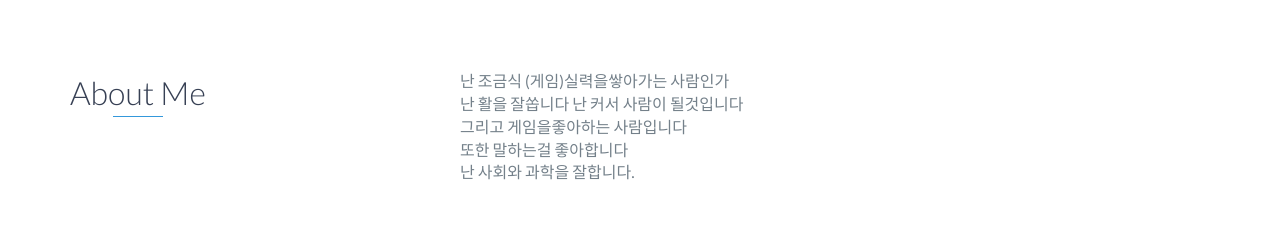
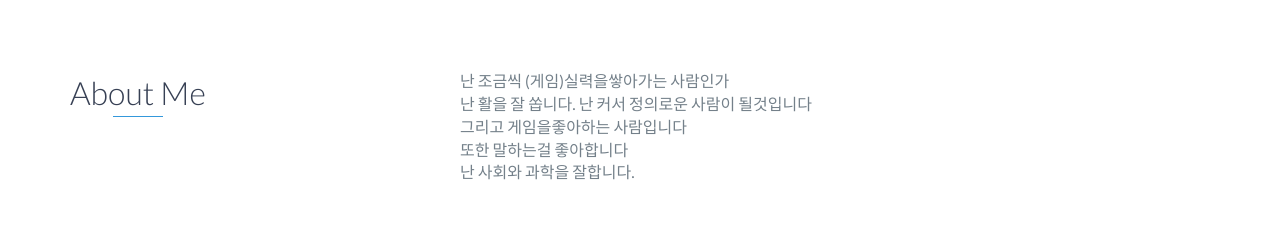
Before and after one commit to Runywoo/Runywoo.github.io, a website: page index.html in a window 1280 px wide. Shown: the part 805-1039 px from the top of the page. Drawn offline with nearby package versions, Linux system fonts and the light colour scheme.

Commit message:
자기소개

```diff
--- a/index.html
+++ b/index.html
@@ -73,8 +73,8 @@
                 </div>
                 <div class="col-md-8">
                     <p>
-                        난 조금식 (게임)실력을쌓아가는 사람인가<br>
-                        난 활을 잘쏩니다 난 커서 사람이 될것입니다<br>
+                        난 조금씩 (게임)실력을쌓아가는 사람인가<br>
+                        난 활을 잘 쏩니다. 난 커서 정의로운 사람이 될것입니다<br>
                         그리고 게임을좋아하는 사람입니다<br>
                         또한 말하는걸 좋아합니다 <br>
                         난 사회와 과학을 잘합니다.
```
